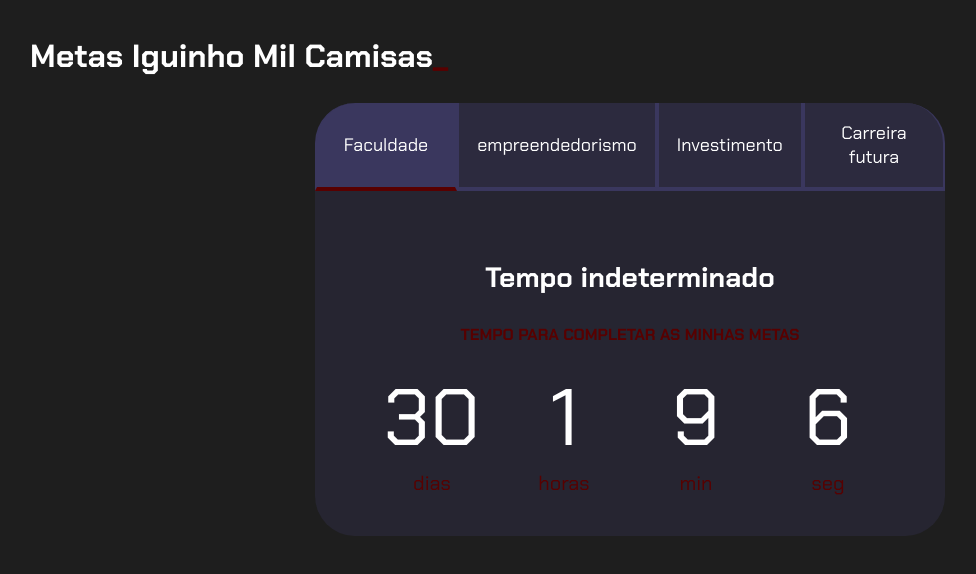
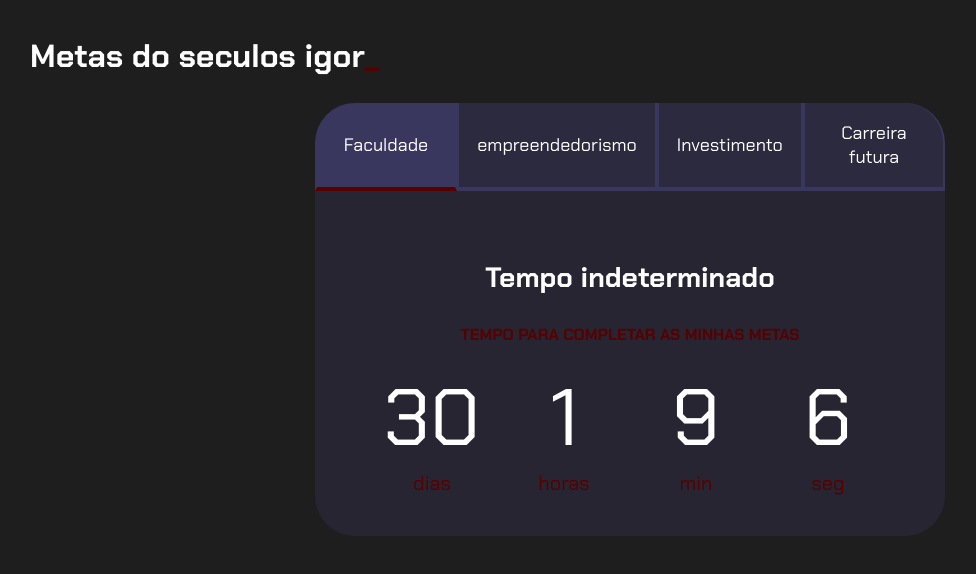
Before and after one commit to igoriauss/projetonovo2025, a plain HTML site: page index.htm in a window 1280 px wide. Shown: the whole page, without its empty margins (10-986 px from the left). Drawn offline with Linux system fonts and the light colour scheme.

Commit message:
Update index.htm

```diff
--- a/index.htm
+++ b/index.htm
@@ -10,7 +10,7 @@
 
 <body>
     <section class="conteudo-principal">
-        <h2 class="titulo-principal">Metas Iguinho Mil Camisas<span>_</span></h2>
+        <h2 class="titulo-principal">Metas do seculos igor<span>_</span></h2>
         <div class="conteudo">
             <div class="botoes">
                 <button class="botao ativo">Faculdade</button>
```
